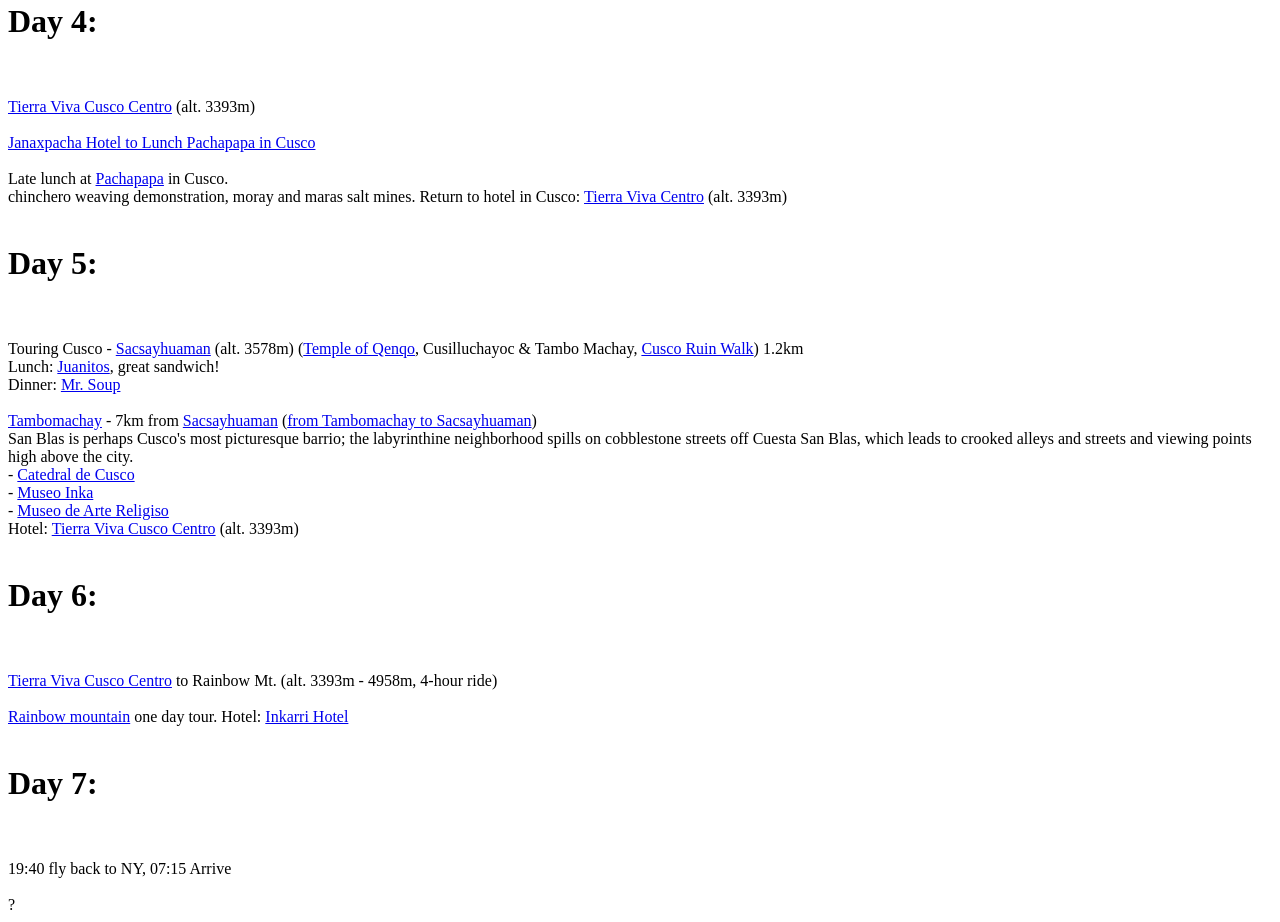
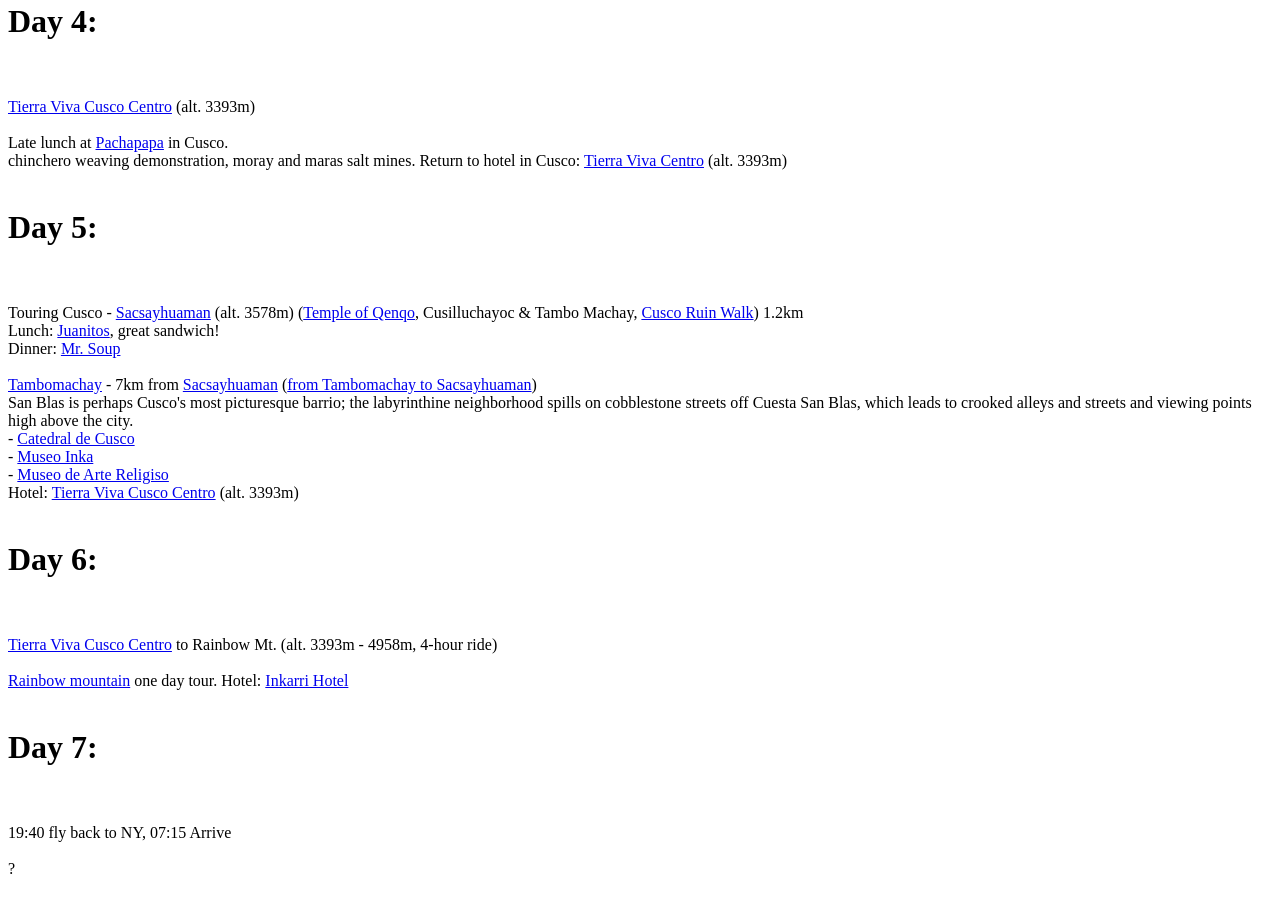
Before and after one commit to niceplaza/niceplaza.github.io, a plain HTML site: page index.html in a window 1280 px wide. Shown: the part 833-1755 px from the top of the page. After the commit the page ends 1719 px from the top, so only its background shows below. Drawn offline with Linux system fonts and the light colour scheme.

Commit message:
Update index.html

```diff
--- a/index.html
+++ b/index.html
@@ -30,8 +30,6 @@ Hotel: <a href="https://www.janaxpachahostel.com/">Janaxpacha Hotel</a> (alt. 28
 
 <a href="https://tierravivahoteles.com/tierra-viva-cusco-centro/">Tierra Viva Cusco Centro</a> (alt. 3393m) <br /><br />
 
-<a href="https://drive.google.com/open?id=119M8xaFep9v6yUFuaF5peQ0GFf6Xl5MB&usp=sharing">Janaxpacha Hotel to Lunch Pachapapa in Cusco</a><br /><br />
-
 Late lunch at <a href="http://www.cuscorestaurants.com/pachapapa/">Pachapapa</a> in Cusco.<br />
 chinchero weaving demonstration, moray and maras salt mines. Return to hotel in Cusco: <a href="https://tierravivahoteles.com/tierra-viva-cusco-centro/">Tierra Viva Centro</a> (alt. 3393m) <br /><br />
 
```
